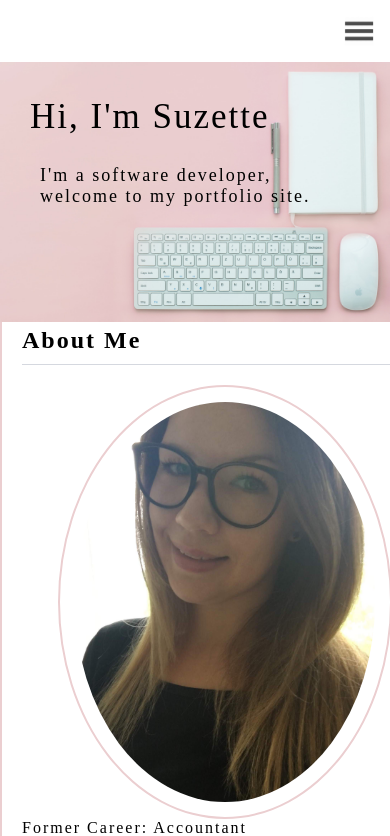
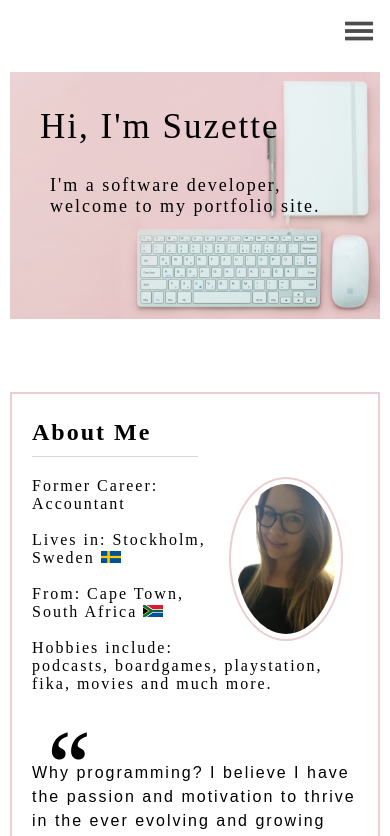
Before and after one commit to SuzetteSon/suzetteportfolio, a React (Create React App) app: page /home in a window 390 px wide. Shown: the top 836 px of the page. Built offline with nearby package versions, Linux system fonts and the light colour scheme.

Commit message:
mobile responsiveness progress

```diff
--- a/package.json
+++ b/package.json
@@ -10,6 +10,7 @@
     "prop-types": "^15.6.2",
     "react": "^16.7.0",
     "react-dom": "^16.7.0",
+    "react-meta-tags": "^0.7.3",
     "react-router-dom": "^4.3.1",
     "react-router-hash-link": "^1.2.1",
     "react-scripts": "2.1.3",
--- a/src/App.css
+++ b/src/App.css
@@ -135,7 +135,7 @@ nav a:hover {
 
 .AboutMe {
   font-family: Source Sans Pro;
-  width: 100%;
+  /* width: 100%; */
   padding-left: 20px;
   border: 2px solid #ebced0;
   overflow: hidden;
@@ -209,7 +209,6 @@ nav a:hover {
 
 .links {
   font-family: Source Sans Pro;
-  width: 100%;
   padding-left: 20px;
   border: 2px solid #ebced0;
   overflow: hidden;
@@ -267,7 +266,6 @@ nav a:hover {
 
 .career {
   font-family: Source Sans Pro;
-  width: 100%;
   padding-left: 20px;
   border: 2px solid #ebced0;
   overflow: hidden;
@@ -361,7 +359,7 @@ nav a:hover {
   margin-right: 120px;
 }
 
-@media only screen and (min-width: 320px) and (max-width: 479px) {
+/* @media only screen and (min-width: 320px) and (max-width: 479px) {
   .AboutMe {
     width: 100%;
   }
@@ -371,13 +369,21 @@ nav a:hover {
   .board {
     width: 100%;
   }
-}
+} */
 /* ----------- iPhone 4 and 4S ----------- */
 
 /* Portrait and Landscape */
 
 @media screen and (max-width: 610px) {
 
+  .container {
+    display: flex;
+    flex-wrap: wrap;
+  }
+
+  .first, .second, .third, .fourth, .fivth {
+    width: 100%;
+  }
 
   .header-menu {
     display: inline-block;
@@ -385,6 +391,7 @@ nav a:hover {
     right: 0;
     padding: 1em;
     position: fixed;
+    background: white;
   }
 
   .header-menu img {
@@ -418,7 +425,6 @@ nav a:hover {
     list-style-type: none;
   }
   .App-header {
-    min-height: 300px;
     background-repeat: no-repeat;
     margin-top: 62px;
   }
@@ -440,19 +446,55 @@ nav a:hover {
   }
   .AboutMe {
     margin-top: 0;
+    padding-right: 15px;
+    margin: 10px;
   }
+  .AboutMe p {
+    width: 100%;
+  }
+  .AboutMe h2 {
+    width: 50%;
+  }
+
+  .blockquote {
+    padding: 0;
+    padding-top: 50px;
+  }
+
   .home {
     height: 300px;
+    margin-bottom: 62px;
+    padding: 10px;
+  }
+  .suzPic {
+    width: 100px;
+    height: 150px;
+    padding: 5px;
+  }
+  .links {
+    margin: 10px;
+  }
+  .udacity img, .links img {
+    max-width: 100%;
+  }
+
+  .salt img {
+    max-width: 100%;
+
+  }
+  .career {
+    margin: 10px;
+
   }
 }
 
 /* ----------- iPad 3, 4 and Pro 9.7" ----------- */
 
 /* Portrait and Landscape */
-@media only screen and (min-device-width: 768px) and (max-device-width: 1024px) and (-webkit-min-device-pixel-ratio: 2) {
-}
+/* @media only screen and (min-device-width: 768px) and (max-device-width: 1024px) and (-webkit-min-device-pixel-ratio: 2) {
+} */
 
-@media only screen and (min-width: 992px) and (max-width: 1999px) {
+@media screen and (min-width: 992px) and (max-width: 1999px) {
   .App {
     width: 1080px;
     margin-left: auto;
--- a/src/App.js
+++ b/src/App.js
@@ -7,6 +7,7 @@ import { HashLink as Link } from "react-router-hash-link";
 import Contact from "./Components/Contact";
 import scrollToComponent from 'react-scroll-to-component';
 import Career from "./Components/Career";
+import MetaTags from 'react-meta-tags';
 
 
 class App extends Component {
@@ -21,27 +22,24 @@ class App extends Component {
     };
   }
 
-
-
   handleToggleVisib(){
     if (this.state.visib === "") {
       this.setState({ visib : "open" });
     } else {
       this.setState({ visib : "" });
-
     }
   }
   closeMenu() {
     this.setState({visib: ""})
   }
 
-
-
   render() {
-
-
     return (
       <div className="App">
+      <MetaTags>
+        <meta name="viewport" content="width=device-width, initial-scale=1" />
+      </MetaTags>
+      <div className="container" >
         <nav id="drawer" className="nav-bar">
           <ul className={`nav-list ${this.state.visib}`}>
 
@@ -95,12 +93,12 @@ class App extends Component {
         </a>
 
         {/* <Route exact path="/home" render={() => <Home />} /> */}
-        <section ref={(section) => { this.Home = section; }}><Home/></section>
-        <section ref={(section) => { this.AboutMe = section; }}><AboutMe/></section>
-        <section ref={(section) => { this.GithubLinks = section; }}><GithubLinks/></section>
-        <section ref={(section) => { this.Career = section; }}><Career /></section>
-        <section ref={(section) => { this.Contact = section; }}><Contact/></section>
-
+        <section className="first" ref={(section) => { this.Home = section; }}><Home/></section>
+        <section className="second" ref={(section) => { this.AboutMe = section; }}><AboutMe/></section>
+        <section className="third" ref={(section) => { this.GithubLinks = section; }}><GithubLinks/></section>
+        <section className="fourth" ref={(section) => { this.Career = section; }}><Career /></section>
+        <section className="fivth" ref={(section) => { this.Contact = section; }}><Contact/></section>
+        </div>
       </div>
     );
   }
```
Also changed, not shown: 1 other file (tests, documents, lock files or other folders).
